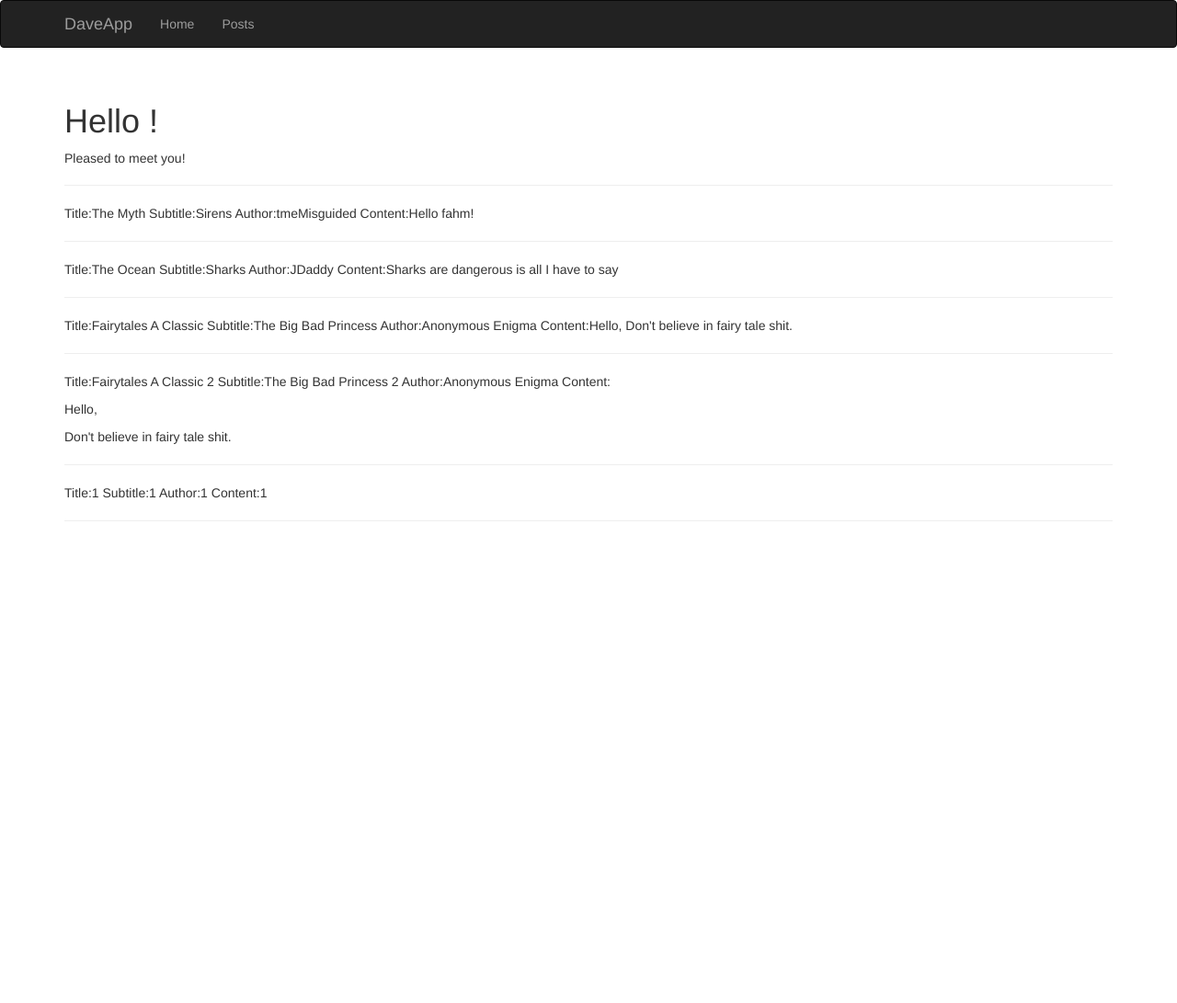
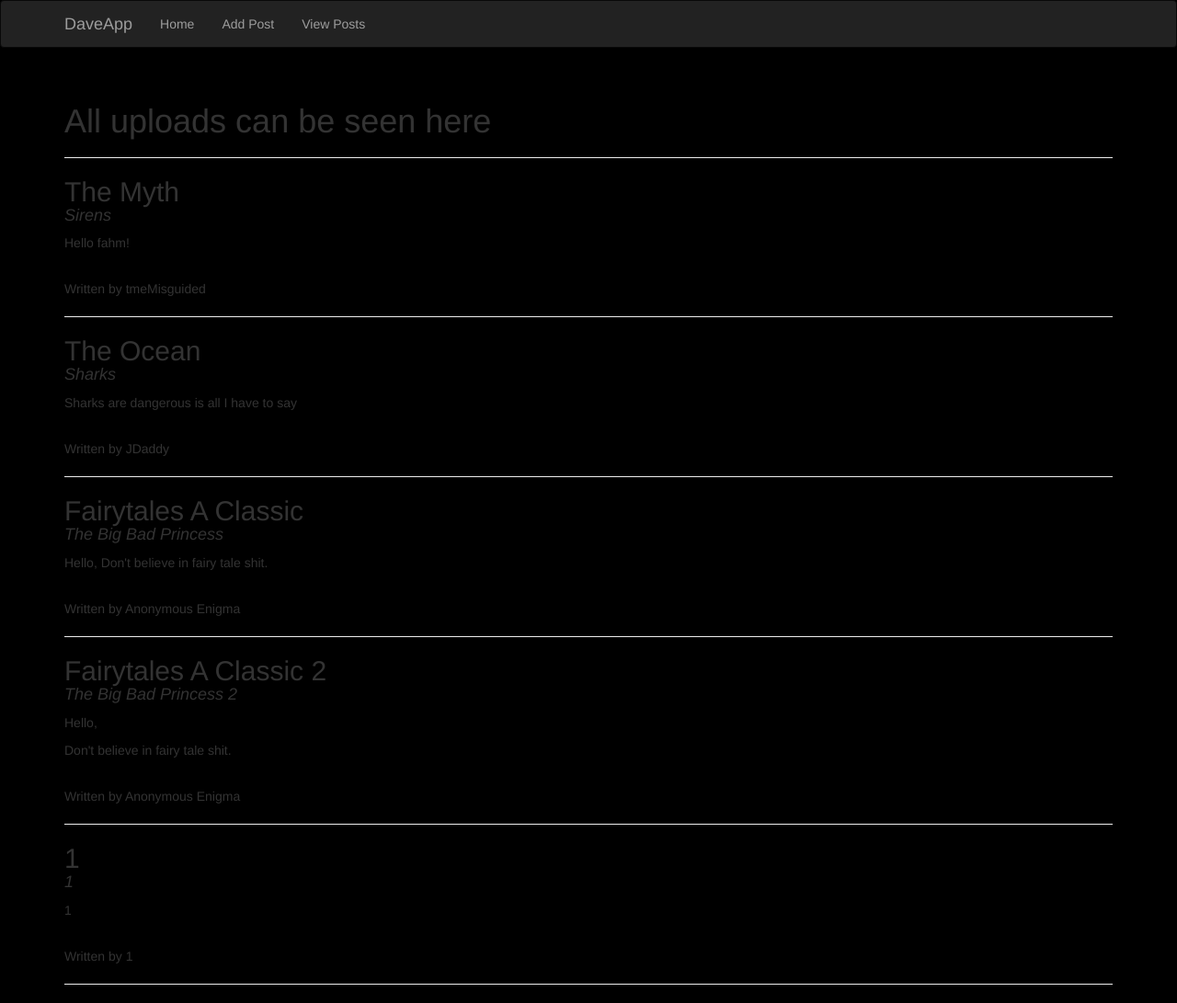
Before and after one commit to justmedave254/Flask-Social-Network, a Flask app: page /show in a window 1280 px wide. Shown: the whole page at 92% size. Before the commit the page ends 567 px from the top, so only its background shows below. Run offline with Flask 2, Linux system fonts and the light colour scheme; data comes from the database, SQL or seed files in the repository; both versions use the stored data as it was after the commit; some libraries are stand-ins or nearby versions.

Commit message:
A simple flask micro-blog app
A simple flask micro-blog app that allows you to add posts to a flask-sqlalchemy database using a flask-wtf form and view them in a template

```diff
--- a/app.py
+++ b/app.py
@@ -4,6 +4,7 @@ from flask_sqlalchemy import SQLAlchemy
 from flask_wtf import FlaskForm
 from wtforms import StringField, SubmitField, TextAreaField
 from wtforms.validators import DataRequired
+from datetime import datetime
 
 app = Flask(__name__)
 
@@ -20,9 +21,6 @@ class Post(db.Model):
     subtitle = db.Column(db.String(50))
     author = db.Column(db.String(20))
     content = db.Column(db.Text)
-
-    '''def __repr__(self):
-        return '<Role %r %r %r>' % self.title, self.subtitle, self.author'''
 
 class PostForm(FlaskForm):
     title = StringField('Type in the tile', validators=[DataRequired()])
@@ -70,25 +68,3 @@ def show():
 
 if __name__ == '__main__':
     app.run(debug=True)
-
-
-
-    '''if request.method == 'GET':
-        pass
-
-    if request.method == 'POST':
-        title = request.form.get('title')
-        subtitle = request.form.get('subtitle')
-        author = request.form.get('author')
-        content = request.form.get('content')
-
-        title = request.postform.get('title')
-        subtitle = request.postform.get('subtitle')
-        author = request.postform.get('author')
-        content = request.postform.get('content')
-
-        db.session.add([title, subtitle, author, content])
-        db.session.commit()'''
-
-
-        #return render_template('show.html',title= title, subtitle=subtitle, author=author, content=content)
--- a/templates/add.html
+++ b/templates/add.html
@@ -1,3 +1,5 @@
+<div class="idk" style="background-color: black; height: 100%;">
+
 {% extends "base.html" %}
 {% import "bootstrap/wtf.html" as wtf %}
 
@@ -5,10 +7,12 @@
 
 {% block page_content%}
 <div class="page-header">
-    <h1>Hello !</h1>
+    <h1>Hello </h1>
     <p>Please fill in the form below to create a blog post.</p>
 </div>
 
 {{ wtf.quick_form(form) }}
 
 {% endblock %}
+
+</div>
--- a/templates/base.html
+++ b/templates/base.html
@@ -18,7 +18,8 @@
         <div class="navbar-collapse collapse">
             <ul class="nav navbar-nav">
                 <li><a href="/">Home</a></li>
-                <li><a href="/show">Posts</a></li>
+                <li><a href="/add">Add Post</a></li>
+                <li><a href="/show">View Posts</a></li>
             </ul>
         </div>
     </div>
--- a/templates/show.html
+++ b/templates/show.html
@@ -1,3 +1,5 @@
+<div class="idk" style="background-color: black;">
+
 {% extends "base.html" %}
 {% import "bootstrap/wtf.html" as wtf %}
 
@@ -5,15 +7,17 @@
 
 {% block page_content%}
 <div class="page-header">
-    <h1>Hello !</h1>
-    <p>Pleased to meet you!</p>
+    <h1>All uploads can be seen here </h1>
 </div>
 
 {% for n in sh_posts %}
-
-<p>Title:{{n.title | safe}}  Subtitle:{{n.subtitle | safe}}  Author:{{n.author | safe}}  Content:{{n.content | safe}} </p>
+<h2> {{n.title| safe}} <br> <i style="font-size: large;"> {{n.subtitle| safe}} </i> </h2>
+<p> {{n.content| safe}} </p>
+<br>
+<p>Written by {{n.author| safe}} </p>
 <hr>
 
 {% endfor %}
 
 {% endblock %}
+</div>
```
Also changed, not shown: requirements.txt (added, +14 -0 lines), templates/index.html (+5 -2 lines), README.md, models.py (deleted), net.db.
